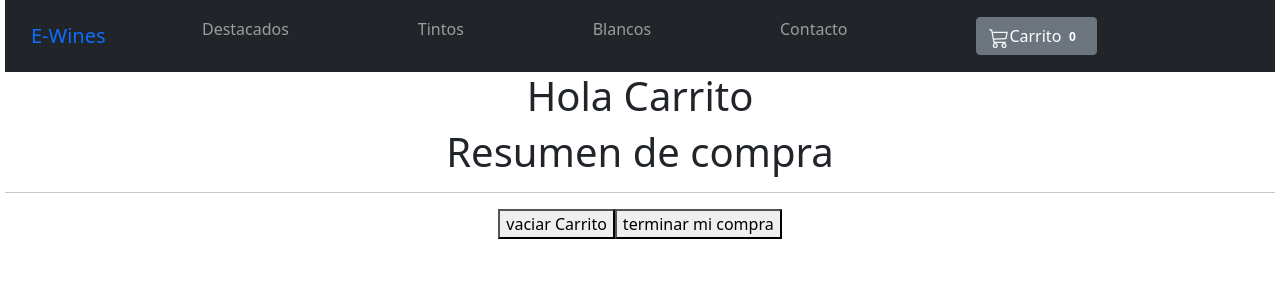
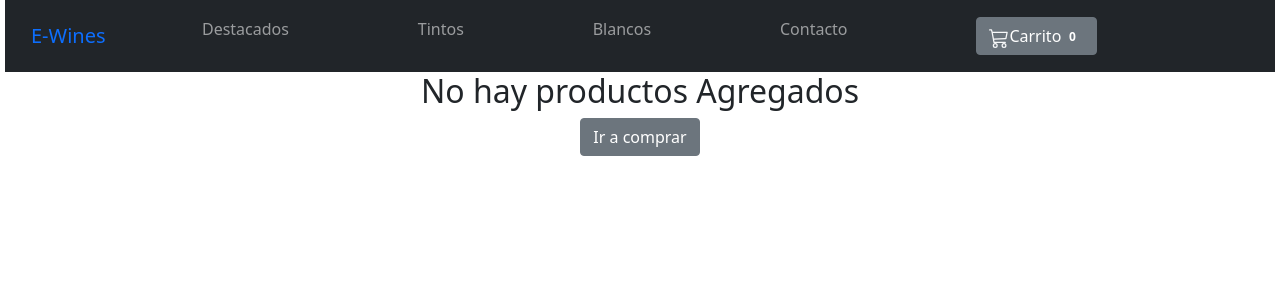
Before and after one commit to PerezManuel16/CarroEwines, a React (Create React App) app in the folder ewines/: page /cart in a window 1280 px wide. Shown: the top 300 px of the page. Built offline with nearby package versions, Linux system fonts and the light colour scheme.

Commit message:
desafio Cart

```diff
--- a/ewines/src/components/ItemDetail.jsx
+++ b/ewines/src/components/ItemDetail.jsx
@@ -11,7 +11,7 @@ import { UseCart } from "./contexts/cartContext";
 
 const ItemDetail = ({item}) => {
 
-    const {aumentar, disminuir}= UseCart();
+    const {aumentar}= UseCart();
 
     const [quantity, setQuantity] = useState(0)
 
@@ -35,7 +35,8 @@ console.log ("quantity", quantity);
                 <p className="card-text">{item.detalle}</p>
 
                 <Contador stock={item.stock} initial={0} setQuantity ={setQuantity}/><br/>
-                <Link to="/cart"> <button className="btn btn-secondary">Terminar Compra</button> </Link>
+                <Link to="/cart" className="btn btn-secondary">Terminar Compra</Link> <br /><br />
+                <Link to="/" className= "btn btn-secondary">Seguir Comprando</Link>
             </div>
             <div className="card-footer text-muted">
 
--- a/ewines/src/components/cart.jsx
+++ b/ewines/src/components/cart.jsx
@@ -1,37 +1,38 @@
-import { useContext } from "react";
+import { useContext} from "react";
 import { Link } from "react-router-dom";
 import { CartContext } from "./contexts/cartContext";
 
 
 
 export const Cart = () => {
-    const {addProduct, aumentar, disminuir, vaciarCarrito, setAddProduct, sumarItems, precioTotal, agregarCart}= useContext(CartContext)
+    const {addProduct, disminuir, vaciarCarrito,  setAddProduct, precioTotal, agregarCart}= useContext(CartContext)
     console.log ("agregarCart", agregarCart);
     console.log ("setAddProducts",setAddProduct);
     return(
         <div>
-            <h1>Hola Carrito</h1>
-                <h1>Resumen de compra</h1>
-
-                {addProduct.map(prod => (
-                    <div key={prod.id}>
-                        <h3>{prod.vino}</h3>
-                        <p>Cantidad : {aumentar}</p>
-                        <p>Precio: ${prod.precio * prod.cantidad}</p>
-                        <p>Precio Total: ${precioTotal}</p>
-                        <button
-                            onClick={() => disminuir(prod.id)}>
-                                eliminar
-                        </button>
-                    </div>
-                ))}
-            <hr />
-            <button onClick={vaciarCarrito}>vaciar Carrito </button>
-            <Link to="checkout">
-                <button>
-                    terminar mi compra
-                </button>
-            </Link>
+                {
+                    addProduct.length === 0 ?
+                        <>
+                        <h2>No hay productos Agregados</h2>
+                        <Link to="/" className= "btn btn-secondary">Ir a comprar</Link>
+                        </>
+                        :
+                        <>
+                        <h1>Resumen de compra</h1>
+                        {addProduct.map((prod) => (
+                            <div key={prod.item.id}>
+                                <h3>{prod.item.vino}</h3>
+                                <p>Cantidad : {prod.quantity}</p>
+                                <p>Precio: ${prod.quantity * prod.item.precio}</p>
+                                <button className="btn btn-secondary" onClick={() => disminuir(prod.item.id)}> eliminar </button>
+                            </div>
+                        ))}
+                        <p><p>Precio Total: ${precioTotal()}</p></p>
+                    <hr />
+                    <button className="btn btn-secondary" onClick={vaciarCarrito}>vaciar Carrito </button>
+                    <Link to="checkout" className=" btn btn-secondary">terminar mi compra</Link>
+                    </>
+                }
         </div>
     )
 
--- a/ewines/src/components/contexts/cartContext.jsx
+++ b/ewines/src/components/contexts/cartContext.jsx
@@ -35,7 +35,9 @@ export const CartProvider = ({children}) => {
 
 
 
+
     }
+
     const disminuir = (id) => {
         let index = 0;
         addProduct.map(product =>{
@@ -55,8 +57,8 @@ export const CartProvider = ({children}) => {
 
     const agregarCart = (id) => {
         let agregarCarrito = false;
-        addProduct.map(product => {
-            if( product.item.id === id) agregarCarrito = true;
+        addProduct.map(prod => {
+            if( prod.item.id === id) agregarCarrito = true;
         });
         return agregarCarrito;
 
@@ -66,20 +68,29 @@ export const CartProvider = ({children}) => {
     const sumarItems = () =>{
         let cantidadItems = 0;
         addProduct.map( item =>{
-            cantidadItems = cantidadItems + item.quantity;
+            cantidadItems = (cantidadItems + item.quantity);
         })
         return cantidadItems;
     }
 
-    const precioTotal = () => {
-        let precio = 0;
-        setAddProduct.map(item =>{
-            precio = precio (item.precio * item.quantity);
-        })
-        return precio;
+    const precioTotal = ( ) =>{
+        return addProduct.reduce(( acc, el) => acc + el.quantity * el.item.precio, 0)
     }
+
+
     return(
-        <CartContext.Provider value = {{aumentar, disminuir, vaciarCarrito, setAddProduct, sumarItems, precioTotal, agregarCart, addProduct}}>
+        <CartContext.Provider
+        value = {{
+                    aumentar,
+                    disminuir,
+                    vaciarCarrito,
+                    setAddProduct,
+                    sumarItems,
+                    precioTotal,
+                    agregarCart,
+                    addProduct,
+        }}
+        >
             {children}
         </CartContext.Provider>
     )
--- a/ewines/src/components/data.jsx
+++ b/ewines/src/components/data.jsx
@@ -1,12 +1,12 @@
 const data = [
-    {"id": 1,"vino":"Navarro Correa", "uva":"Malbec", "stock": 10, "precio": "500", "detalle":"Some quick example text to build on the card title and make up the bulk of the cards content.", "img":"https://i.ibb.co/WKGvms1/navarro-Correas.jpg"},
-    {"id": 2,"vino":"Trumpeter", "uva":"Malbec", "stock": 100, "precio": "500", "detalle":"Some quick example text to build on the card title and make up the bulk of the cards content.", "img":"https://i.ibb.co/XJWXv8N/trumpeter.jpg"},
-    {"id": 3,"vino":"Rutini", "uva":"Cabernet Sauvignon", "stock": 100, "precio": "500", "detalle":"Some quick example text to build on the card title and make up the bulk of the cards content.", "img":"https://i.ibb.co/ZcGKF4b/rutini.jpg"},
-    {"id": 4,"vino":"Dv Catena", "uva":"Syrah", "precio": "500", "stock": 100, "detalle":"Some quick example text to build on the card title and make up the bulk of the cards content.", "img":"https://i.ibb.co/7xfGCCg/dvCatena.jpg"},
-    {"id": 5,"vino":"Dv Catena", "uva":"Syrah", "precio": "500","stock": 100,  "detalle":"Some quick example text to build on the card title and make up the bulk of the cards content.", "img":"https://i.ibb.co/7xfGCCg/dvCatena.jpg"},
-    {"id": 6,"vino":"Dv Catena", "uva":"Syrah", "precio": "500", "stock": 100, "detalle":"Some quick example text to build on the card title and make up the bulk of the cards content.", "img":"https://i.ibb.co/7xfGCCg/dvCatena.jpg"},
-    {"id": 7,"vino":"Dv Catena", "uva":"Syrah", "precio": "500", "stock": 100, "detalle":"Some quick example text to build on the card title and make up the bulk of the cards content.", "img":"https://i.ibb.co/7xfGCCg/dvCatena.jpg"},
-    {"id": 8,"vino":"Dv Catena", "uva":"Syrah", "precio": "500", "stock": 100, "detalle":"Some quick example text to build on the card title and make up the bulk of the cards content.", "img":"https://i.ibb.co/7xfGCCg/dvCatena.jpg"}
+    {"id": 1,"vino":"Navarro Correa", "uva":"Malbec", "stock": 10, "precio": 500, "detalle":"Some quick example text to build on the card title and make up the bulk of the cards content.", "img":"https://i.ibb.co/WKGvms1/navarro-Correas.jpg"},
+    {"id": 2,"vino":"Trumpeter", "uva":"Malbec", "stock": 100, "precio": 500, "detalle":"Some quick example text to build on the card title and make up the bulk of the cards content.", "img":"https://i.ibb.co/XJWXv8N/trumpeter.jpg"},
+    {"id": 3,"vino":"Rutini", "uva":"Cabernet Sauvignon", "stock": 100, "precio": 500, "detalle":"Some quick example text to build on the card title and make up the bulk of the cards content.", "img":"https://i.ibb.co/ZcGKF4b/rutini.jpg"},
+    {"id": 4,"vino":"Dv Catena", "uva":"Syrah", "precio": 500, "stock": 100, "detalle":"Some quick example text to build on the card title and make up the bulk of the cards content.", "img":"https://i.ibb.co/7xfGCCg/dvCatena.jpg"},
+    {"id": 5,"vino":"Dv Catena", "uva":"Syrah", "precio": 500,"stock": 100,  "detalle":"Some quick example text to build on the card title and make up the bulk of the cards content.", "img":"https://i.ibb.co/7xfGCCg/dvCatena.jpg"},
+    {"id": 6,"vino":"Dv Catena", "uva":"Syrah", "precio": 500, "stock": 100, "detalle":"Some quick example text to build on the card title and make up the bulk of the cards content.", "img":"https://i.ibb.co/7xfGCCg/dvCatena.jpg"},
+    {"id": 7,"vino":"Dv Catena", "uva":"Syrah", "precio": 500, "stock": 100, "detalle":"Some quick example text to build on the card title and make up the bulk of the cards content.", "img":"https://i.ibb.co/7xfGCCg/dvCatena.jpg"},
+    {"id": 8,"vino":"Dv Catena", "uva":"Syrah", "precio": 500, "stock": 100, "detalle":"Some quick example text to build on the card title and make up the bulk of the cards content.", "img":"https://i.ibb.co/7xfGCCg/dvCatena.jpg"}
     ]
 
     const Mostrar = new Promise ((resolve) =>{
```
